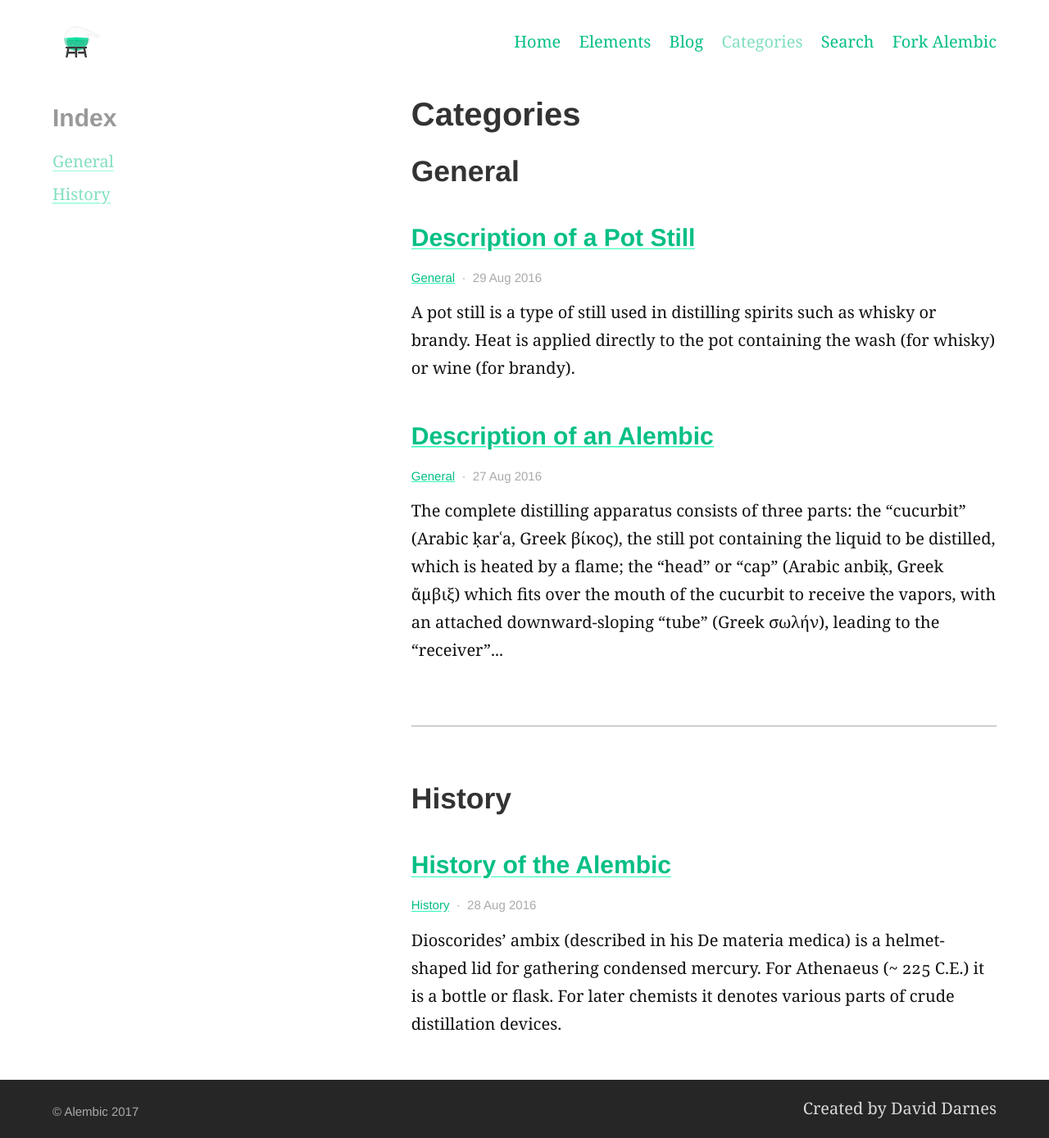
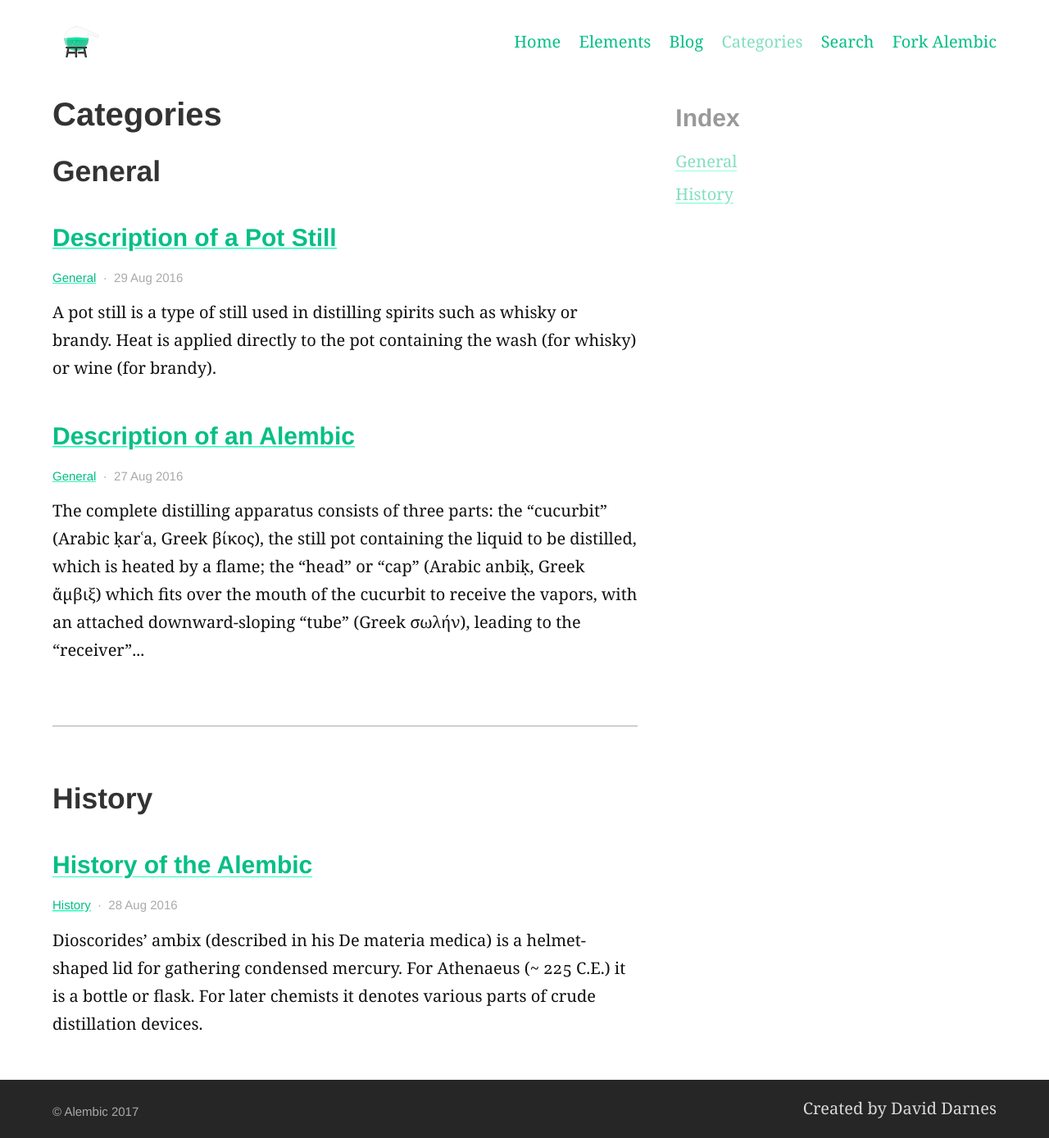
Before and after one commit to daviddarnes/alembic, a Jekyll site: the page built from categories.md, in a window 1280 px wide. Shown: the whole page at 82% size. Built offline with Jekyll 4.4.1, drawn with Linux system fonts in a browser that asks for light colours.

Commit message:
Change how the sidebar is positioned so single column pages look nicer

```diff
--- a/_includes/site-aside.html
+++ b/_includes/site-aside.html
@@ -1,4 +1,4 @@
-<aside class="aside  typeset">
+<aside class="aside  typeset{% if include.align == "left" %}  aside--left{% endif %}">
 
   {% unless page.layout == "categories" or page.collection == "posts" %}
     <h3>About this site</h3>
@@ -21,7 +21,7 @@
   {% endif %}
 
   {% if page.collection == "posts" or paginator.posts %}
-    {% include button.html text="Subscribe to posts &nbsp;" icon="rss" link="/feed.xml" %}
+    {% include button.html text="Subscribe to posts" icon="rss" link="/feed.xml" %}
   {% endif %}
 
   {% unless page.layout == "categories" %}
--- a/_layouts/categories.html
+++ b/_layouts/categories.html
@@ -6,9 +6,9 @@ layout: default
 
 <main class="main  container">
 
-	<div class="content  content--aside-left">
+	<div class="content">
 
-		<article class="article  article--page typeset">
+		<article class="article  article--page  typeset">
 
 	    <h1>{{ page.title }}</h1>
 
@@ -20,7 +20,7 @@ layout: default
 
 	</div>
 
-	{% include site-aside.html %}
+	{% include site-aside.html align="left" %}
 
 </main>
 
--- a/_layouts/page-aside-left.html
+++ b/_layouts/page-aside-left.html
@@ -6,7 +6,7 @@ layout: default
 
 <main class="main  container">
 
-	<article class="article  article--page  content  content--aside-left  typeset">
+	<article class="article  article--page  content  typeset">
 
     <h1>{{ page.title }}</h1>
 
@@ -14,7 +14,7 @@ layout: default
 
   </article>
 
-  {% include site-aside.html %}
+	{% include site-aside.html align="left" %}
 
 </main>
 
```
Also changed, not shown: _posts/2016-08-27-example-post-one.md (+1 -0 lines).
